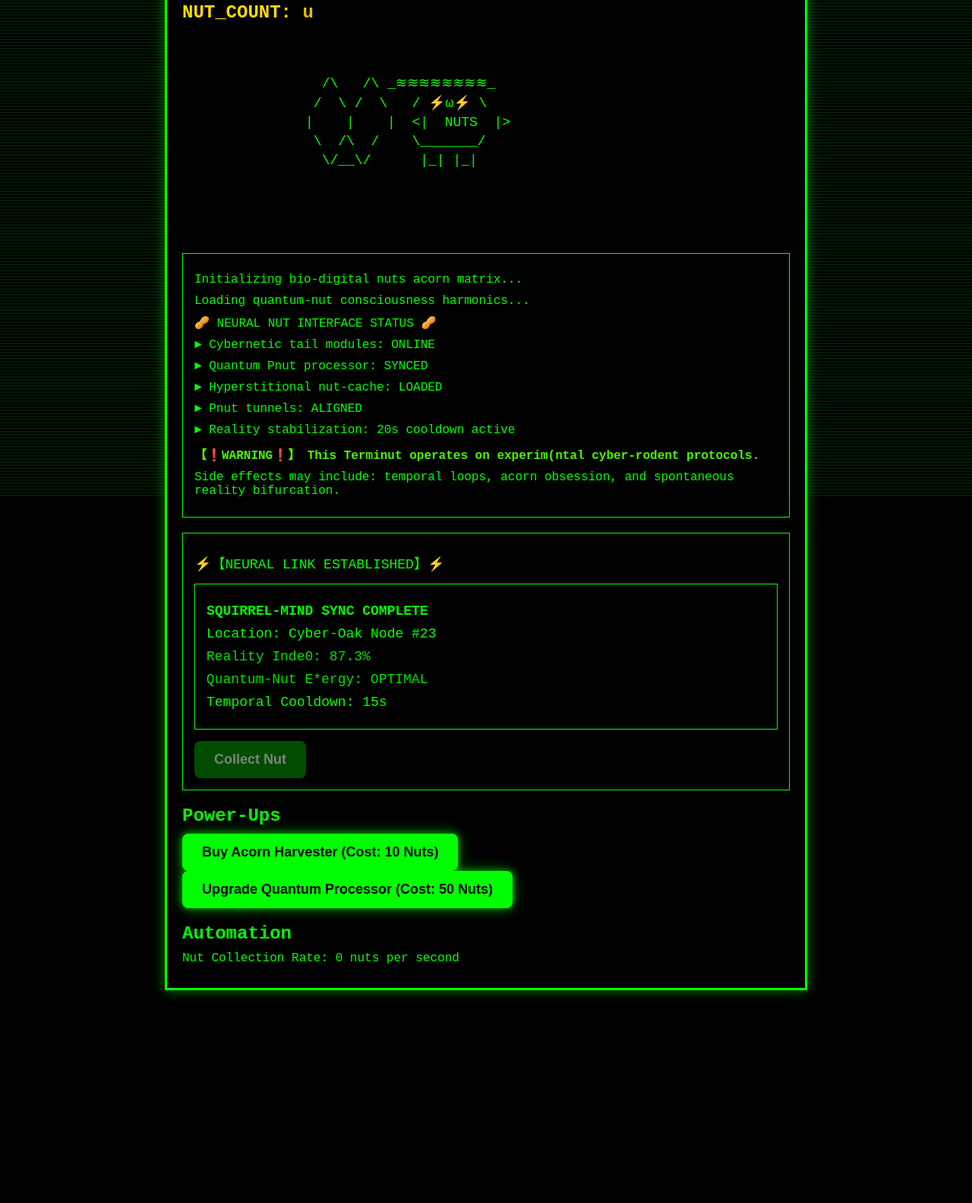
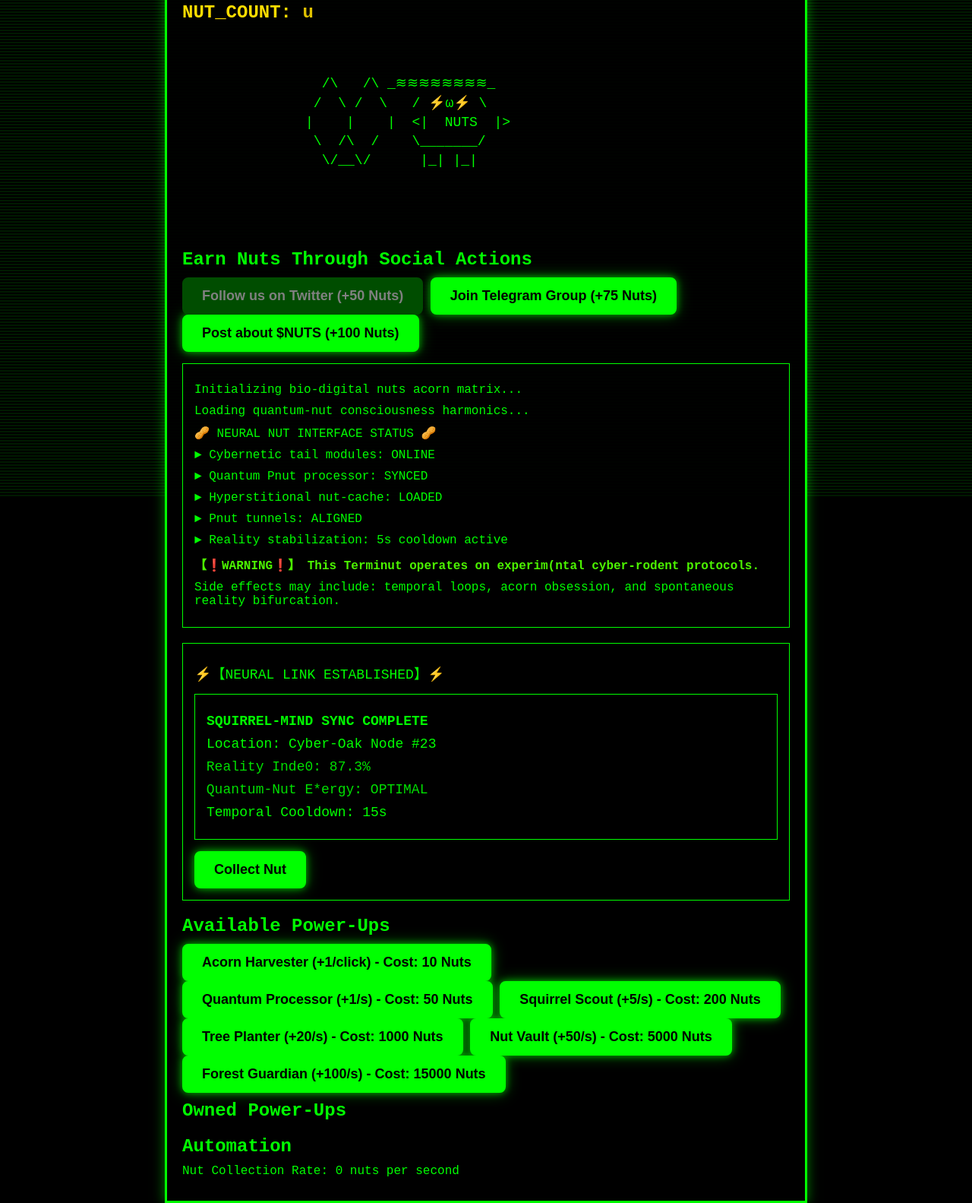
Before and after one commit to itsKrimz/Squirrel_Matrix, a plain HTML site: page index.html in a window 1280 px wide. Shown: the part 145-1728 px from the top of the page at 76% size. Before the commit the page ends 1468 px from the top, so only its background shows below. Drawn offline with Linux system fonts and the light colour scheme.

Commit message:
Update index.html

```diff
--- a/index.html
+++ b/index.html
@@ -21,7 +21,13 @@
                  \/__\/      |_| |_|
             </pre>
         </div>
-
+        <!-- Social Rewards Section -->
+        <div class="social-actions">
+            <h2>Earn Nuts Through Social Actions</h2>
+            <button class="button social-action" onclick="earnNutsForAction('twitterFollow')">Follow us on Twitter (+50 Nuts)</button>
+            <button class="button social-action" onclick="earnNutsForAction('telegram')">Join Telegram Group (+75 Nuts)</button>
+            <button class="button social-action" onclick="earnNutsForAction('twitterPost')">Post about $NUTS (+100 Nuts)</button>
+        </div>
         <div class="cyber-info-box glow">
             <p>Initializing bio-digital nuts acorn matrix...</p>
             <p>Loading quantum-nut consciousness harmonics...</p>
@@ -30,7 +36,7 @@
             <p>► Quantum Pnut processor: SYNCED</p>
             <p>► Hyperstitional nut-cache: LOADED</p>
             <p>► Pnut tunnels: ALIGNED</p>
-            <p>► Reality stabilization: 20s cooldown active</p>
+            <p>► Reality stabilization: 5s cooldown active</p>
             <p class="warning">【❗️WARNING❗️】 This Terminut operates on experimental cyber-rodent protocols.</p>
             <p>Side effects may include: temporal loops, acorn obsession, and spontaneous reality bifurcation.</p>
         </div>
@@ -42,16 +48,28 @@
                 <p>Location: Cyber-Oak Node #23</p>
                 <p>Reality Index: 87.3%</p>
                 <p>Quantum-Nut Energy: OPTIMAL</p>
-                <p>Temporal Cooldown: <span id="cooldown">20s</span></p>
+                <p>Temporal Cooldown: <span id="cooldown">5s</span></p>
             </div>
             <button class="button" onclick="increaseNutCount()">Collect Nut</button>
         </div>
 
-        <!-- Power-ups Section -->
+        <!-- Available Power-Ups Section -->
         <div class="power-ups">
-            <h2>Power-Ups</h2>
-            <button class="button" onclick="buyPowerUp('acornHarvester')">Buy Acorn Harvester (Cost: <span id="harvester-cost">10</span> Nuts)</button>
-            <button class="button" onclick="buyPowerUp('quantumProcessor')">Upgrade Quantum Processor (Cost: <span id="processor-cost">50</span> Nuts)</button>
+            <h2>Available Power-Ups</h2>
+            <button class="button power-up" id="acornHarvester" onclick="buyPowerUp('acornHarvester')">Acorn Harvester (+1/click) - Cost: <span id="harvester-cost">10</span> Nuts</button>
+            <button class="button power-up" id="quantumProcessor" onclick="buyPowerUp('quantumProcessor')">Quantum Processor (+1/s) - Cost: <span id="processor-cost">50</span> Nuts</button>
+            <button class="button power-up" id="squirrelScout" onclick="buyPowerUp('squirrelScout')">Squirrel Scout (+5/s) - Cost: <span id="scout-cost">200</span> Nuts</button>
+            <button class="button power-up" id="treePlanter" onclick="buyPowerUp('treePlanter')">Tree Planter (+20/s) - Cost: <span id="planter-cost">1000</span> Nuts</button>
+            <button class="button power-up" id="nutVault" onclick="buyPowerUp('nutVault')">Nut Vault (+50/s) - Cost: <span id="vault-cost">5000</span> Nuts</button>
+            <button class="button power-up" id="forestGuardian" onclick="buyPowerUp('forestGuardian')">Forest Guardian (+100/s) - Cost: <span id="guardian-cost">15000</span> Nuts</button>
+        </div>
+
+        <!-- Owned Power-Ups Section -->
+        <div class="owned-power-ups">
+            <h2>Owned Power-Ups</h2>
+            <div id="owned-list">
+                <!-- Dynamically populated with owned power-ups -->
+            </div>
         </div>
 
         <!-- Automation Upgrades Section -->
```
